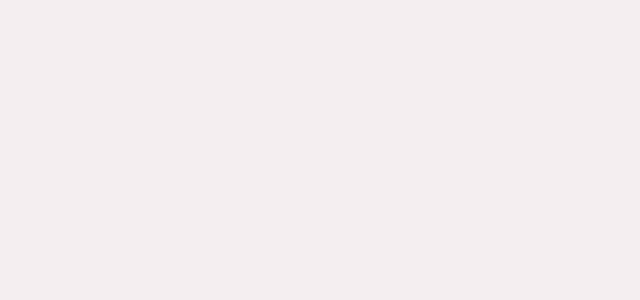
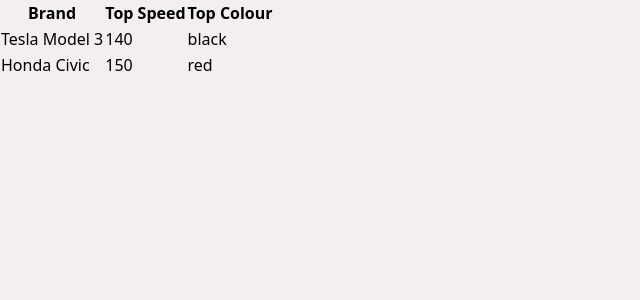
Before and after one commit to FlyntDenzel/React_Tutorials, a React (Vite) app: page / in a window 1280 px wide. Shown: the top 300 px of the page, without its empty margins (0-640 px from the left). Built offline with nearby package versions, Linux system fonts and the light colour scheme.

Commit message:
destructured array and returned its value on a table

```diff
--- a/src/Destructuring/Array.jsx
+++ b/src/Destructuring/Array.jsx
@@ -1,5 +1,7 @@
 import React from 'react'
 import animals from '../data/data';
+import cars from '../data/practice';
+import Tables from './Tables';
 
 // Destructuring Arrays
 // console.log(data);
@@ -11,43 +13,56 @@ import animals from '../data/data';
 // console.log(water)
 // console.log(dog);
 
-// const Array = () => {
-//   return (
-//     <>
-//     <table>
-//       <tr>
-//         <th>Brand</th>
-//         <th>Top Speed</th>
-//         <th>Top Colour</th>
-//       </tr>
-//       <tr>
-//         <td>x</td>
-//         <td>y</td>
-//         <td>z</td>
-//       </tr>
-//       <tr>
-//         <td>x1</td>
-//         <td>y1</td>
-//         <td>z1</td>
-//       </tr>
-//       <tr>
-//         <td>x2</td>
-//         <td>y2</td>
-//         <td>z2</td>
-//       </tr>
-//     </table>
-//     </>
-//   )
-// }
+const [honda, tesla] = cars;
+// console.log(cars);
 
-// export default Array
+const {speedStats: {topSpeed: hondaTopSpeed}} = honda;
+const {speedStats: {topSpeed: teslaTopSpeed}} = tesla;
+// console.log(hondaTopSpeed);
+// const {model, speedStats: {topSpeed, zeroToSixty}} = tesla;
 
-const Destructure = () => {
+const {coloursByPopularity : [hondaTopColour]} = honda
+const {coloursByPopularity : [teslaTopColour]} = tesla
+
+const Array = () => {
   return (
     <>
-
+    <table>
+      <tr>
+        <th>Brand</th>
+        <th>Top Speed</th>
+        <th>Top Colour</th>
+      </tr>
+      <tr>
+        <td>{tesla.model}</td>
+        <td>{hondaTopSpeed}</td>
+        <td>{hondaTopColour}</td>
+      </tr>
+      <tr>
+        <td>{honda.model}</td>
+        <td>{teslaTopSpeed}</td>
+        <td>{teslaTopColour}</td>
+      </tr>
+    </table>
     </>
   )
 }
 
-export default Destructure
+export default Array
+
+// const viewTable = () => {
+//   return <Tables
+//       name = {cars.model}
+//       key = {cars.id}
+//   />
+// }
+
+// const Table = () => {
+//   return (
+//     <div>
+//       {cars.map(viewTable)}
+//     </div>
+//   )
+// }
+
+// export default Table
--- /dev/null
+++ b/src/Destructuring/Tables.jsx
@@ -0,0 +1,33 @@
+import React from 'react'
+import practice from '../data/practice'
+
+const Table = (props) => {
+  return (
+    <>
+        <table>
+        <tr>
+            <th>Brand</th>
+            <th>Top Speed</th>
+            <th>Top Colour</th>
+        </tr>
+        <tr>
+            <td>x</td>
+            <td>y</td>
+            <td>z</td>
+        </tr>
+        <tr>
+            <td>x1</td>
+            <td>y1</td>
+            <td>z1</td>
+        </tr>
+        <tr>
+            <td>x2</td>
+            <td>y2</td>
+            <td>z2</td>
+        </tr>
+        </table>
+    </>
+  )
+}
+
+export default Table
--- a/src/data/practice.js
+++ b/src/data/practice.js
@@ -1,17 +1,19 @@
 const cars = [
 
     {
+        id: 1,
         model: "Honda Civic",
         coloursByPopularity: ["black", "silver"],
-        speddStats: {
+        speedStats: {
             topSpeed: 140,
             zeroToSixty: 8.5
         }
     },
     {
+        id: 2,
         model: "Tesla Model 3",
         coloursByPopularity: ["red", "white"],
-        speddStats: {
+        speedStats: {
             topSpeed: 150,
             zeroToSixty: 3.2
         }
```
